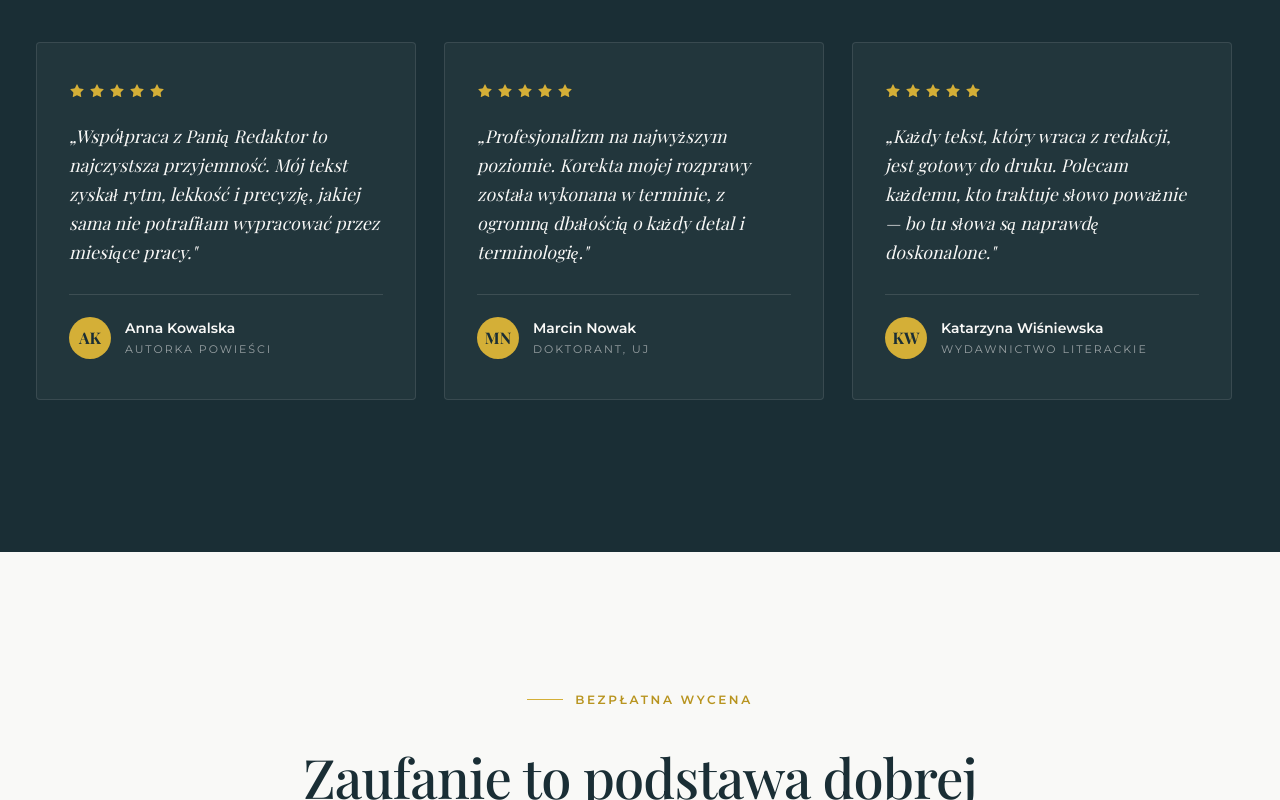
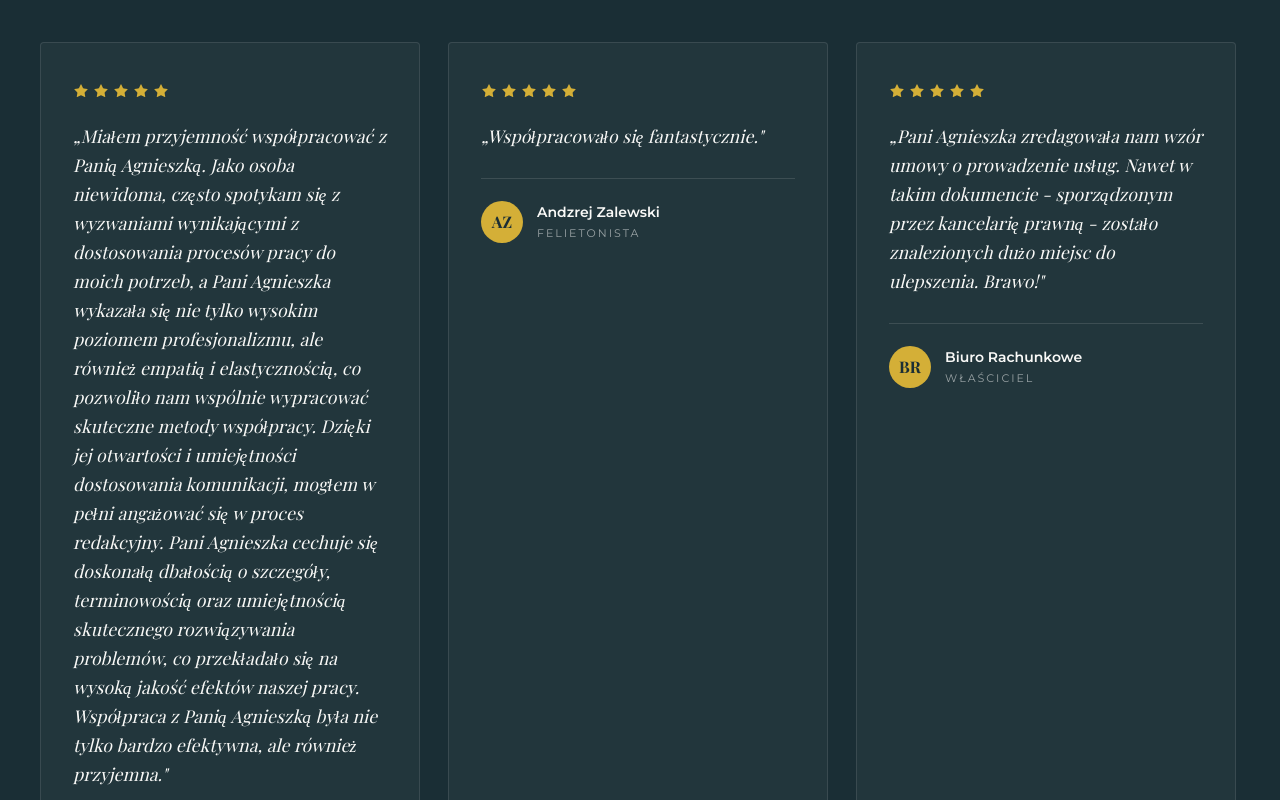
Before and after one commit to markoz73/slowadoskonale, a React (Create React App) app: page / in a window 1280 px wide. Shown: the part 4640-5440 px from the top of the page. Built offline with nearby package versions, Linux system fonts and the light colour scheme; a web font is replaced by a local one.

Commit message:
dodanie prawdziwych opinii

```diff
--- a/src/App.js
+++ b/src/App.js
@@ -64,41 +64,25 @@ const OFFERS = [
 
 const TESTIMONIALS = [
   {
-    name: "Anna Kowalska",
-    role: "Autorka powieści",
+    name: "Hubert Jankowski",
+    role: "Autor autobiografii",
     quote:
-      "Współpraca z Panią Redaktor to najczystsza przyjemność. Mój tekst zyskał rytm, lekkość i precyzję, jakiej sama nie potrafiłam wypracować przez miesiące pracy.",
+      "Miałem przyjemność współpracować z Panią Agnieszką. Jako osoba niewidoma, często spotykam się z wyzwaniami wynikającymi z dostosowania procesów pracy do moich potrzeb, a Pani Agnieszka wykazała się nie tylko wysokim poziomem profesjonalizmu, ale również empatią i elastycznością, co pozwoliło nam wspólnie wypracować skuteczne metody współpracy. Dzięki jej otwartości i umiejętności dostosowania komunikacji, mogłem w pełni angażować się w proces redakcyjny. Pani Agnieszka cechuje się doskonałą dbałością o szczegóły, terminowością oraz umiejętnością skutecznego rozwiązywania problemów, co przekładało się na wysoką jakość efektów naszej pracy. Współpraca z Panią Agnieszką była nie tylko bardzo efektywna, ale również przyjemna.",
   },
   {
-    name: "Marcin Nowak",
-    role: "Doktorant, UJ",
+    name: "Andzrej Zalewski",
+    role: "Felietonista",
     quote:
-      "Profesjonalizm na najwyższym poziomie. Korekta mojej rozprawy została wykonana w terminie, z ogromną dbałością o każdy detal i terminologię.",
+      "Współpracowało się fantastycznie.",
   },
   {
-    name: "Katarzyna Wiśniewska",
-    role: "Wydawnictwo Literackie",
+    name: "Biuro Rachunkowe",
+    role: "Właściciel",
     quote:
-      "Każdy tekst, który wraca z redakcji, jest gotowy do druku. Polecam każdemu, kto traktuje słowo poważnie — bo tu słowa są naprawdę doskonalone.",
+      "Pani Agnieszka zredagowała nam wzór umowy o prowadzenie usług. Nawet w takim dokumencie - sporządzonym przez kancelarię prawną - zostało znalezionych dużo miejsc do ulepszenia. Brawo!",
   },
-  {
-    name: "Tomasz Lewandowski",
-    role: "Copywriter",
-    quote:
-      "Zlecałem już wiele korekt, ale dopiero tutaj poczułem, że mój tekst nie jest poprawiany — jest doskonalony. Różnica jest olbrzymia.",
-  },
-  {
-    name: "Magdalena Zielińska",
-    role: "Blogerka kulinarna",
-    quote:
-      "Dzięki redakcji moje przepisy brzmią teraz tak, jak zawsze chciałam, żeby brzmiały. Polecam z czystym sumieniem.",
-  },
-  {
-    name: "Piotr Kamiński",
-    role: "Autor książki popularnonaukowej",
-    quote:
-      "Cierpliwość, dokładność i ogromna wiedza. Moja książka stała się wyraźnie lepsza po jednej rundzie współpracy.",
-  },
+
+
 ];
 
 const Stars = () => (
```
